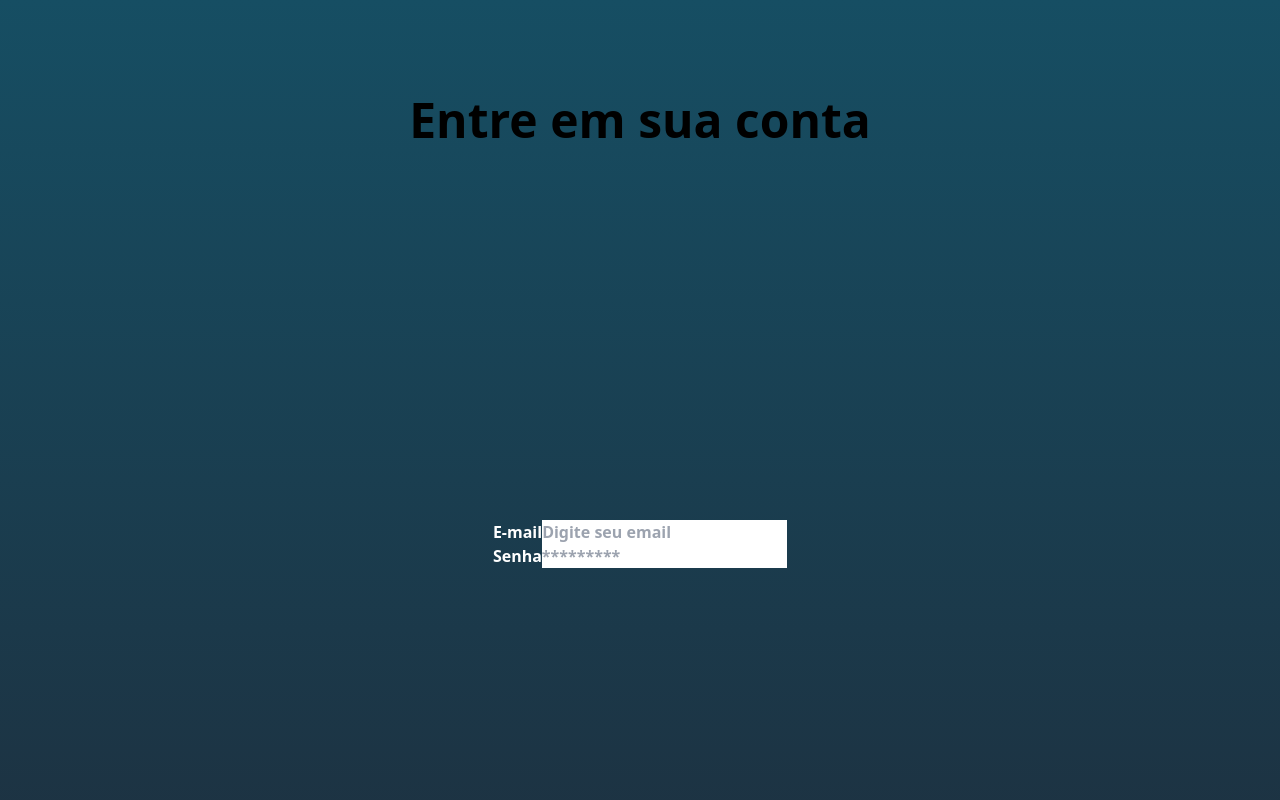
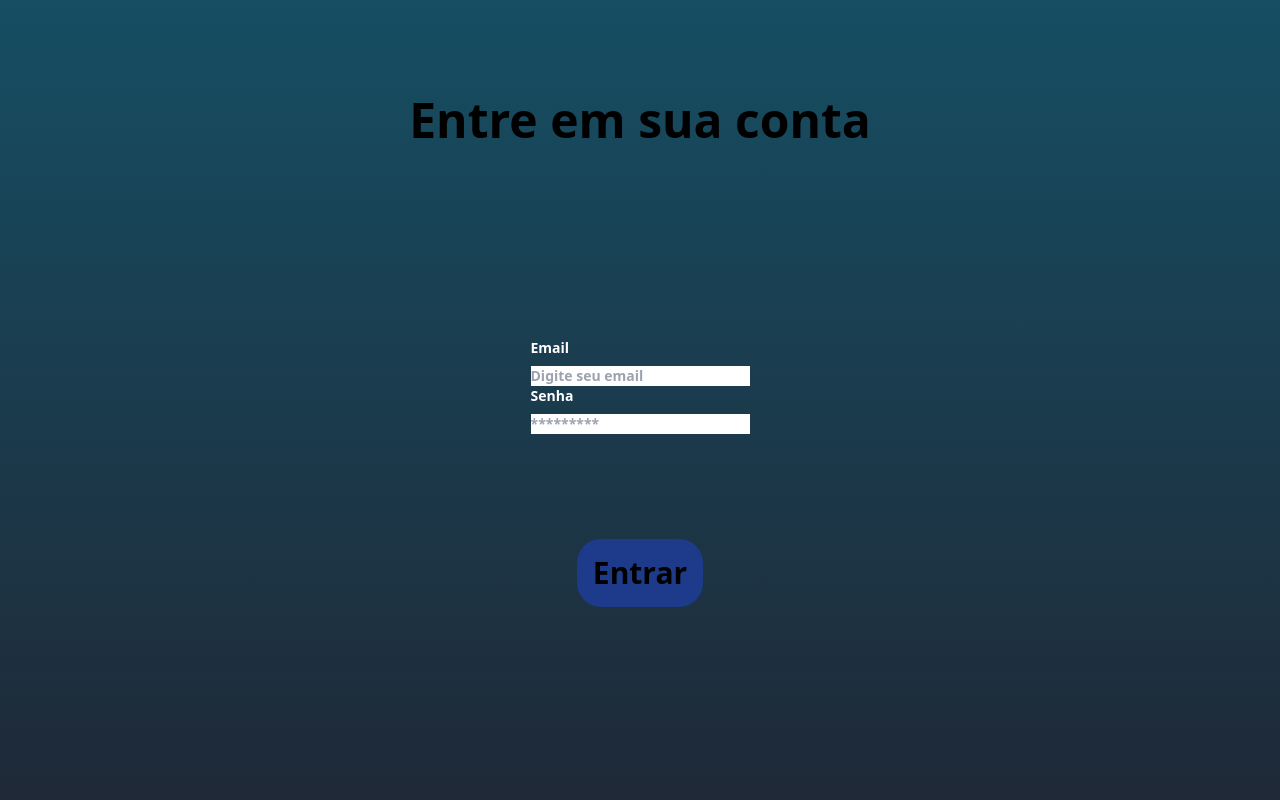
Before and after one commit to Lipinski1201/pacv, a Next.js app: page / in a window 1280 px wide. Shown: the top 800 px of the page. Built offline with nearby package versions, Linux system fonts and the light colour scheme.

Commit message:
centralizando tela (considerar)

```diff
--- a/src/pages/index.js
+++ b/src/pages/index.js
@@ -8,10 +8,12 @@ export default function Home() {
 
       <a href=""></a>
 
-      <div className=" text-white flex items-center justify-center h-screen flex items-center justify-center h-screen">
-        <form className="text-white-700">
+      <div className=" text-white block text-white-700 text-sm font-bold mb-2">
+        <form className="text-white-700 ">
           <div className="font-bold">
-            <label htmlFor="email">E-mail</label>
+            <label className="block text-white-700 text-sm font-bold mb-2" htmlFor="email">
+              Email
+            </label>
               <input
               type="text"
               name="email"
@@ -20,7 +22,9 @@ export default function Home() {
               />
           </div>
           <div className="font-bold">
-            <label htmlFor="password">Senha</label>
+            <label className="block text-white-700 text-sm font-bold mb-2" htmlFor="senha">
+              Senha
+            </label>
               <input
               type="password"
               name="password"
```
